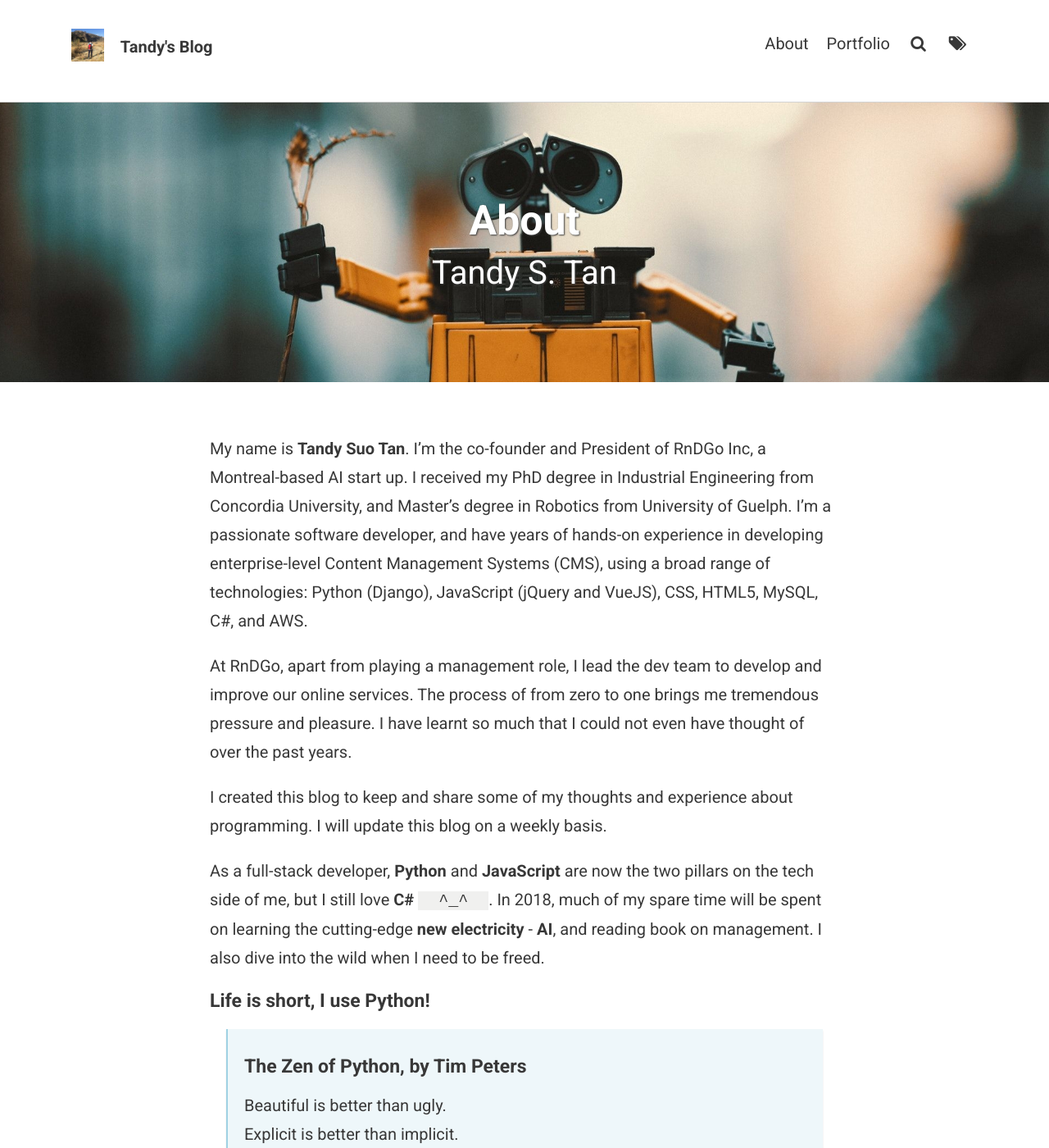
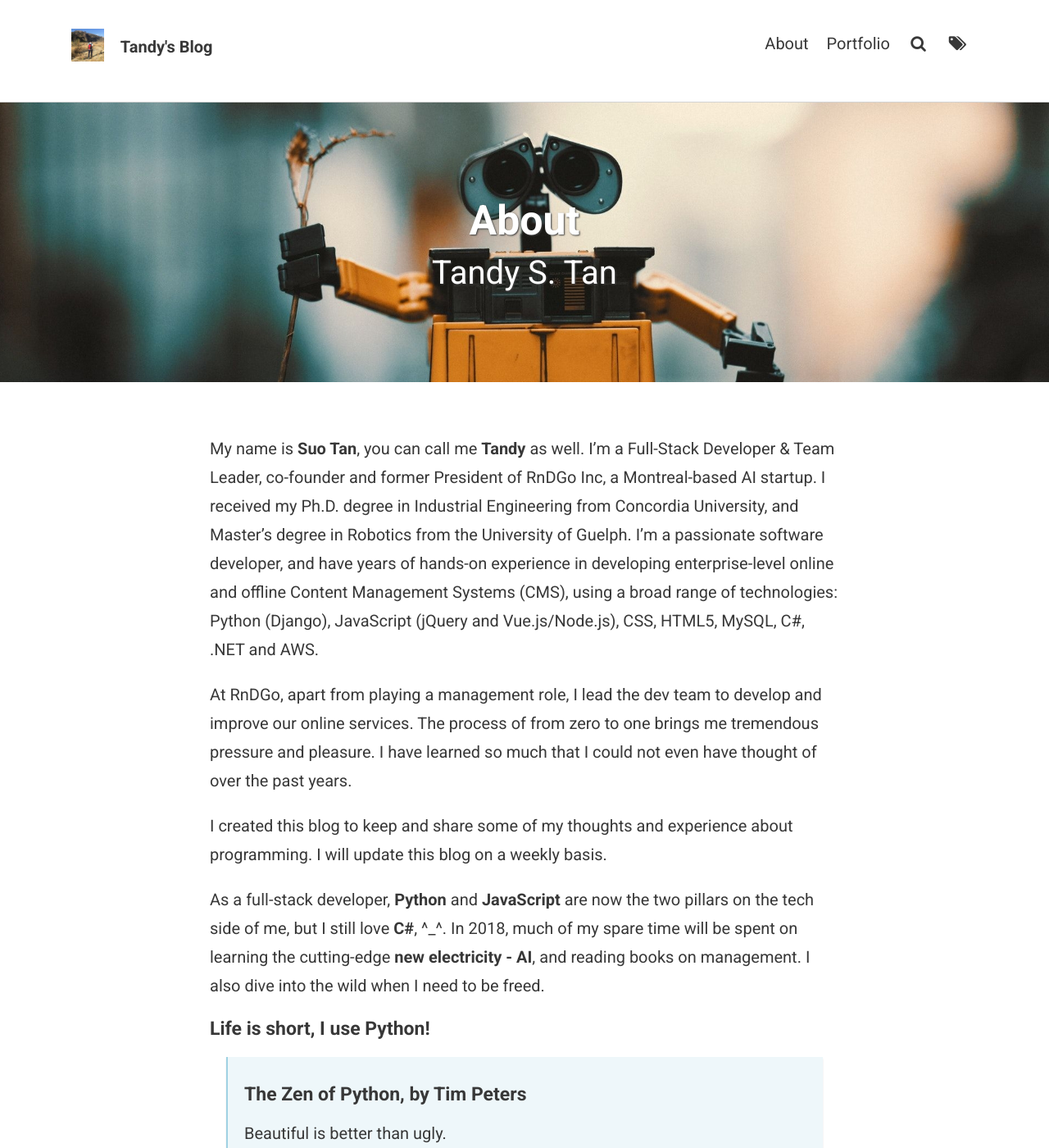
Before and after one commit to Tandysony/blog, a Jekyll site: the page built from pages/about.md, in a window 1280 px wide and 1400 px high. Shown: the whole window at 82% size. Built offline with Jekyll 4.4.1, drawn with Linux system fonts in a browser that asks for light colours.

Commit message:
* Re-phrase Above page;

```diff
--- a/pages/about.md
+++ b/pages/about.md
@@ -6,13 +6,13 @@ permalink: /about/
 feature-img: "assets/img/fullsize/wall_e.jpeg"
 ---
 
-My name is **Tandy Suo Tan**. I'm the co-founder and President of RnDGo Inc, a Montreal-based AI start up. I received my PhD degree in Industrial Engineering from Concordia University, and Master's degree in Robotics from University of Guelph. I'm a passionate software developer, and have years of hands-on experience in developing enterprise-level Content Management Systems (CMS), using a broad range of technologies: Python (Django), JavaScript (jQuery and VueJS), CSS, HTML5, MySQL, C#, and AWS.
+My name is **Suo Tan**, you can call me **Tandy** as well. I’m a Full-Stack Developer & Team Leader, co-founder and former President of RnDGo Inc, a Montreal-based AI startup. I received my Ph.D. degree in Industrial Engineering from Concordia University, and Master’s degree in Robotics from the University of Guelph. I’m a passionate software developer, and have years of hands-on experience in developing enterprise-level online and offline Content Management Systems (CMS), using a broad range of technologies: Python (Django), JavaScript (jQuery and Vue.js/Node.js), CSS, HTML5, MySQL, C#, .NET and AWS.
 
-At RnDGo, apart from playing a management role, I lead the dev team to develop and improve our online services. The process of from zero to one brings me tremendous pressure and pleasure. I have learnt so much that I could not even have thought of over the past years.
+At RnDGo, apart from playing a management role, I lead the dev team to develop and improve our online services. The process of from zero to one brings me tremendous pressure and pleasure. I have learned so much that I could not even have thought of over the past years.
 
 I created this blog to keep and share some of my thoughts and experience about programming. I will update this blog on a weekly basis.
 
-As a full-stack developer, **Python** and **JavaScript** are now the two pillars on the tech side of me, but I still love **C#** `^_^`. In 2018, much of my spare time will be spent on learning the cutting-edge **new electricity** - **AI**, and reading book on management. I also dive into the wild when I need to be freed.
+As a full-stack developer, **Python** and **JavaScript** are now the two pillars on the tech side of me, but I still love **C#**, ^\_^. In 2018, much of my spare time will be spent on learning the cutting-edge **new electricity - AI**, and reading books on management. I also dive into the wild when I need to be freed.
 
 #### Life is short, I use Python!
 
```
